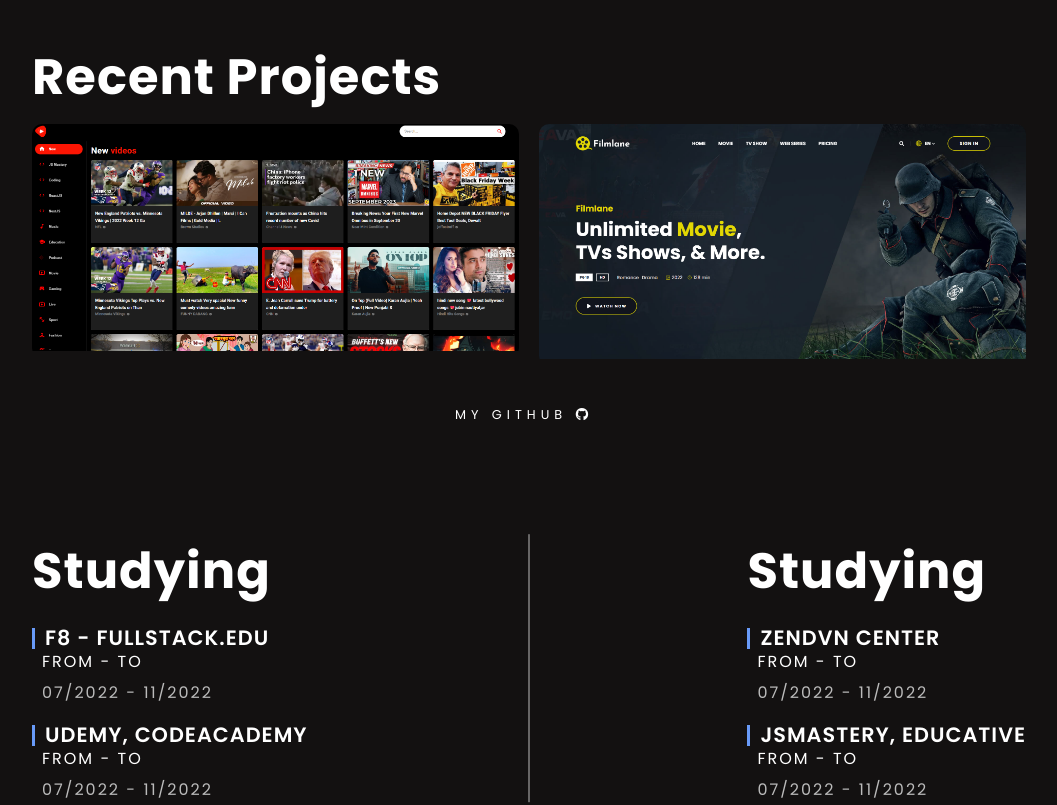
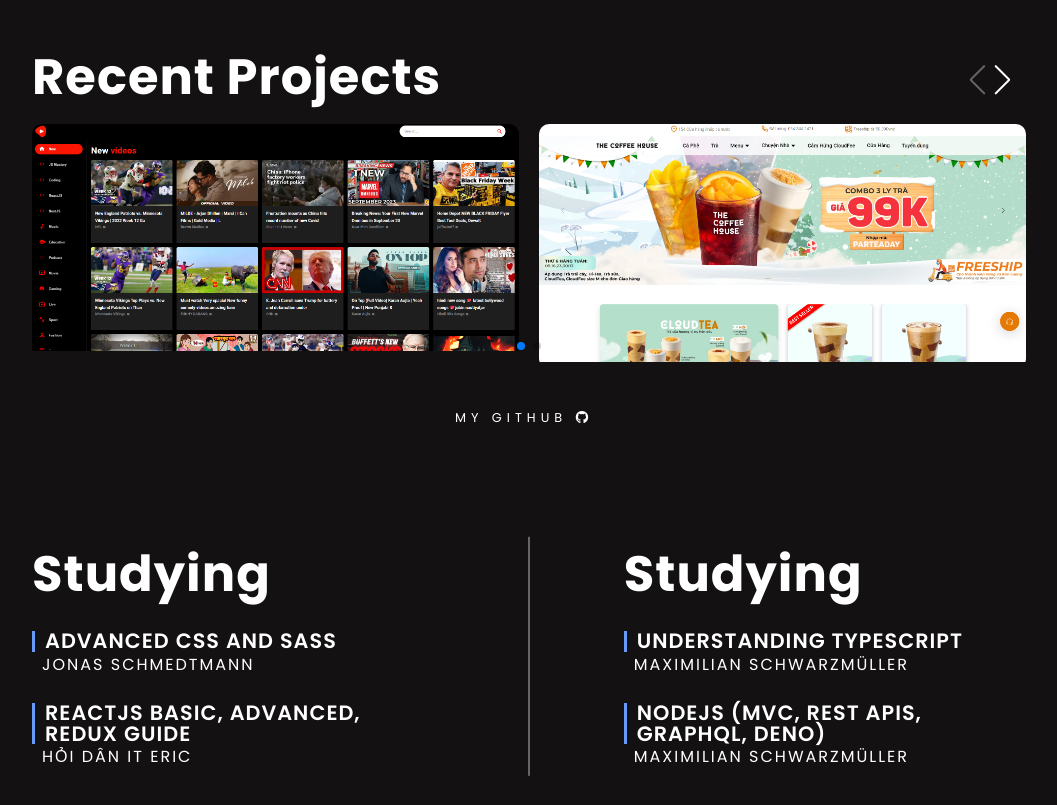
Before and after one commit to ngovoxuantruong/ReactJS_Portfolio, a React (Create React App) app: page / in a window 1280 px wide. Shown: the part 1360-2165 px from the top of the page, without its empty margins (111-1168 px from the left). Built offline with nearby package versions, Linux system fonts and the light colour scheme; a web font is replaced by a local one.

Commit message:
Add new project The Coffee House

```diff
--- a/src/components/Career/Career.js
+++ b/src/components/Career/Career.js
@@ -5,27 +5,23 @@
 const Career = () => {
     const careers = [
         {
-            title: 'F8 - Fullstack.edu',
-            name: 'From - To',
-            year: '07/2022 - 11/2022',
+            title: 'Advanced CSS and Sass',
+            name: 'Jonas Schmedtmann',
         },
         {
-            title: 'Udemy, Codeacademy',
-            name: 'From - To',
-            year: '07/2022 - 11/2022',
+            title: 'ReactJS Basic, Advanced, Redux Guide',
+            name: 'Hỏi Dân IT Eric',
         },
     ];
 
     const educations = [
         {
-            title: 'ZendVN center',
-            name: 'From - To',
-            year: '07/2022 - 11/2022',
+            title: 'Understanding TypeScript',
+            name: 'Maximilian Schwarzmüller',
         },
         {
-            title: 'JSMastery, Educative',
-            name: 'From - To',
-            year: '07/2022 - 11/2022',
+            title: 'NodeJS (MVC, REST APIs, GraphQL, Deno)',
+            name: 'Maximilian Schwarzmüller',
         },
     ];
 
--- a/src/components/Career/Career.scss
+++ b/src/components/Career/Career.scss
@@ -4,6 +4,7 @@
     justify-content: space-between;
     align-items: center;
     position: relative;
+    gap: 200px;
 }
 
 .career-education::before {
@@ -61,6 +62,13 @@
  * # REPONSIVE
 \*-----------------------------------*/
 
+@media (max-width: 1024px) {
+    .career-education {
+
+        gap: 50px;
+    }
+}
+
 @media (max-width: 900px) {
     .career-education {
         display: flex;
--- a/src/components/Projects/Projects.js
+++ b/src/components/Projects/Projects.js
@@ -3,6 +3,7 @@
 
 import Project1 from '../../assets/images/project1.png';
 import Project2 from '../../assets/images/project2.png';
+import Project3 from '../../assets/images/project3.png';
 
 import { Swiper, SwiperSlide } from 'swiper/react';
 
@@ -18,12 +19,17 @@
         {
             src: Project1,
             url: 'https://reactjs-youtube.pages.dev/',
-            overview: '- ReactJS \n   - Material UI v5 \n   - RapidAPI \n   - Responsive',
+            overview: '- Youtube \n   - ReactJS \n   - Material UI v5 \n   - RapidAPI \n',
+        },
+        {
+            src: Project3,
+            url: 'https://reactjs-the-coffee-house.pages.dev/',
+            overview: '- The Coffee House \n   - ReactJS \n   - Swiper \n',
         },
         {
             src: Project2,
             url: 'https://ngovoxuantruong8.github.io/HTML-CSS-JS_Filmlane/',
-            overview: '- HTML \n   - CSS \n   - Responsive',
+            overview: '- Filmlane \n   - HTML \n   - CSS \n',
         },
     ];
 
--- a/src/components/Projects/Projects.scss
+++ b/src/components/Projects/Projects.scss
@@ -8,6 +8,11 @@
     border-radius: 10px;
     position: relative;
     overflow: hidden;
+
+    &:hover img {
+        opacity: 0.2;
+        transition-duration: 0.3s;
+    }
 
     img {
         display: inline-block;
```
Also changed, not shown: src/assets/images/project3.png (added), 1 other file (tests, documents, lock files or other folders).
